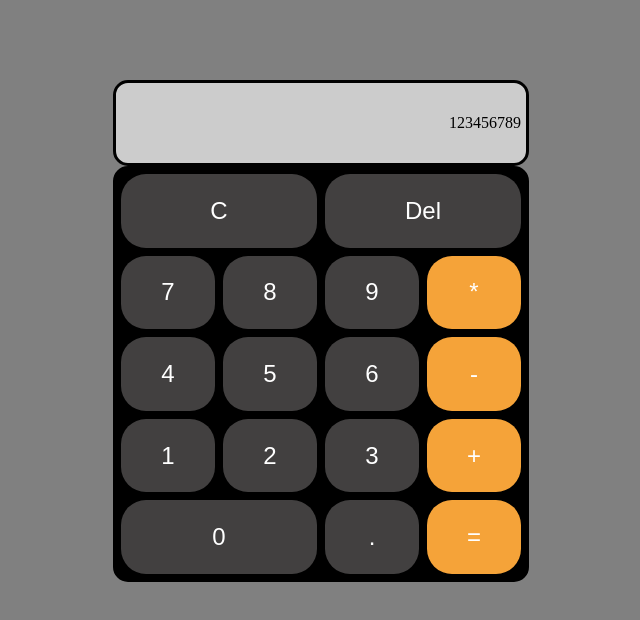
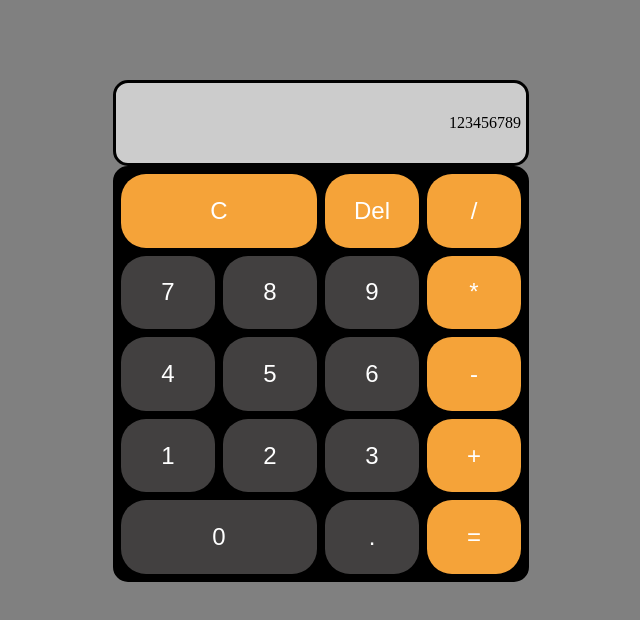
Before and after one commit to SbTobe/JS-Calculator, a plain HTML site: page index.html in a window 1280 px wide. Shown: the whole page, without its empty margins (319-959 px from the left). Drawn offline with Linux system fonts and the light colour scheme.

Commit message:
small update to layout

```diff
--- a/index.html
+++ b/index.html
@@ -12,8 +12,9 @@
     <div class="container">
         <div id="display">123456789</div>
         <div class="buttons">
-            <button class="button span-two">C</button>
-            <button class="button span-two">Del</Del></button>
+            <button class="button span-two calc">C</button>
+            <button class="button calc">Del</Del></button>
+            <button class="button calc">/</button>
             <button class="button">7</button>
             <button class="button">8</button>
             <button class="button">9</button>
```
